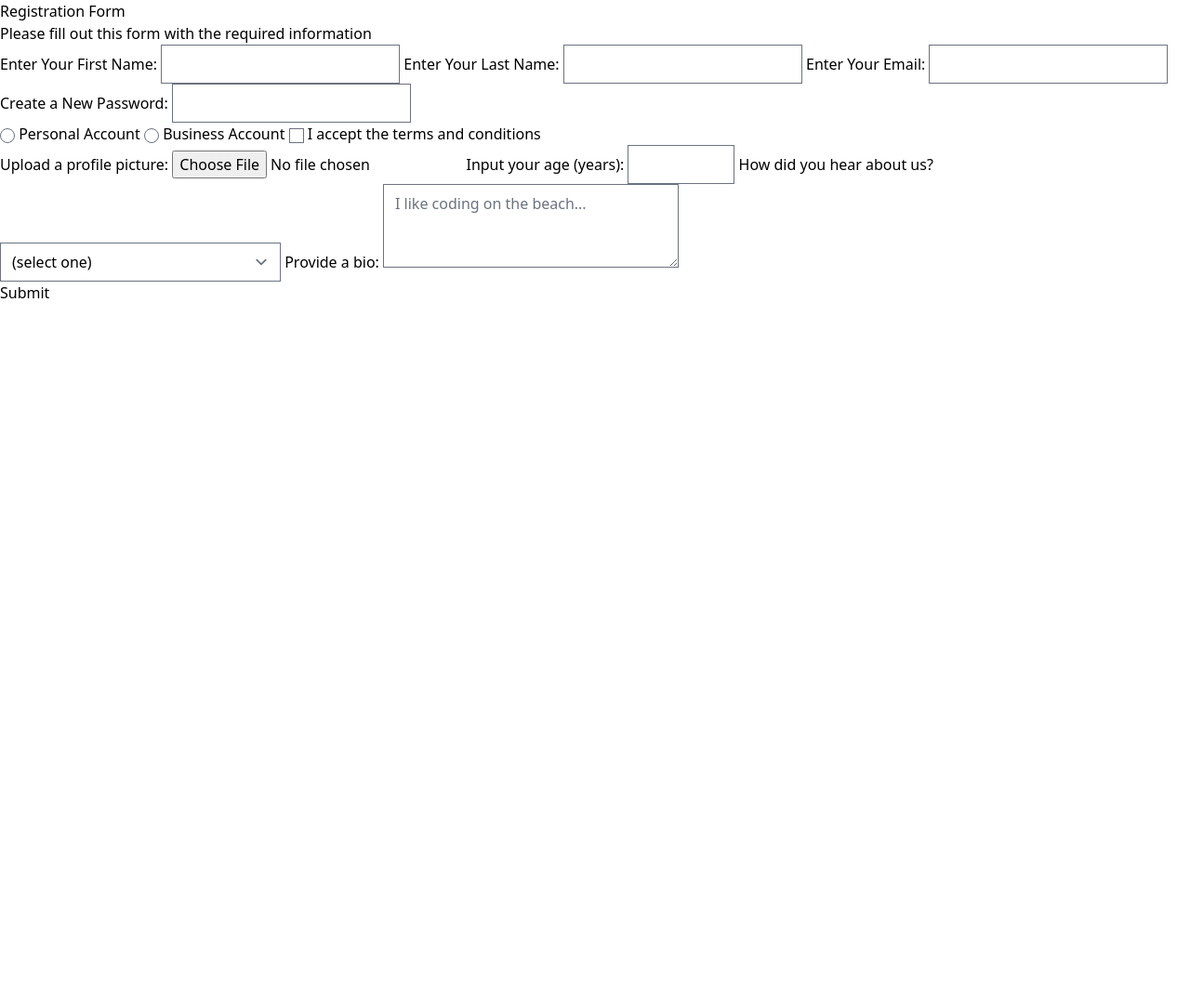
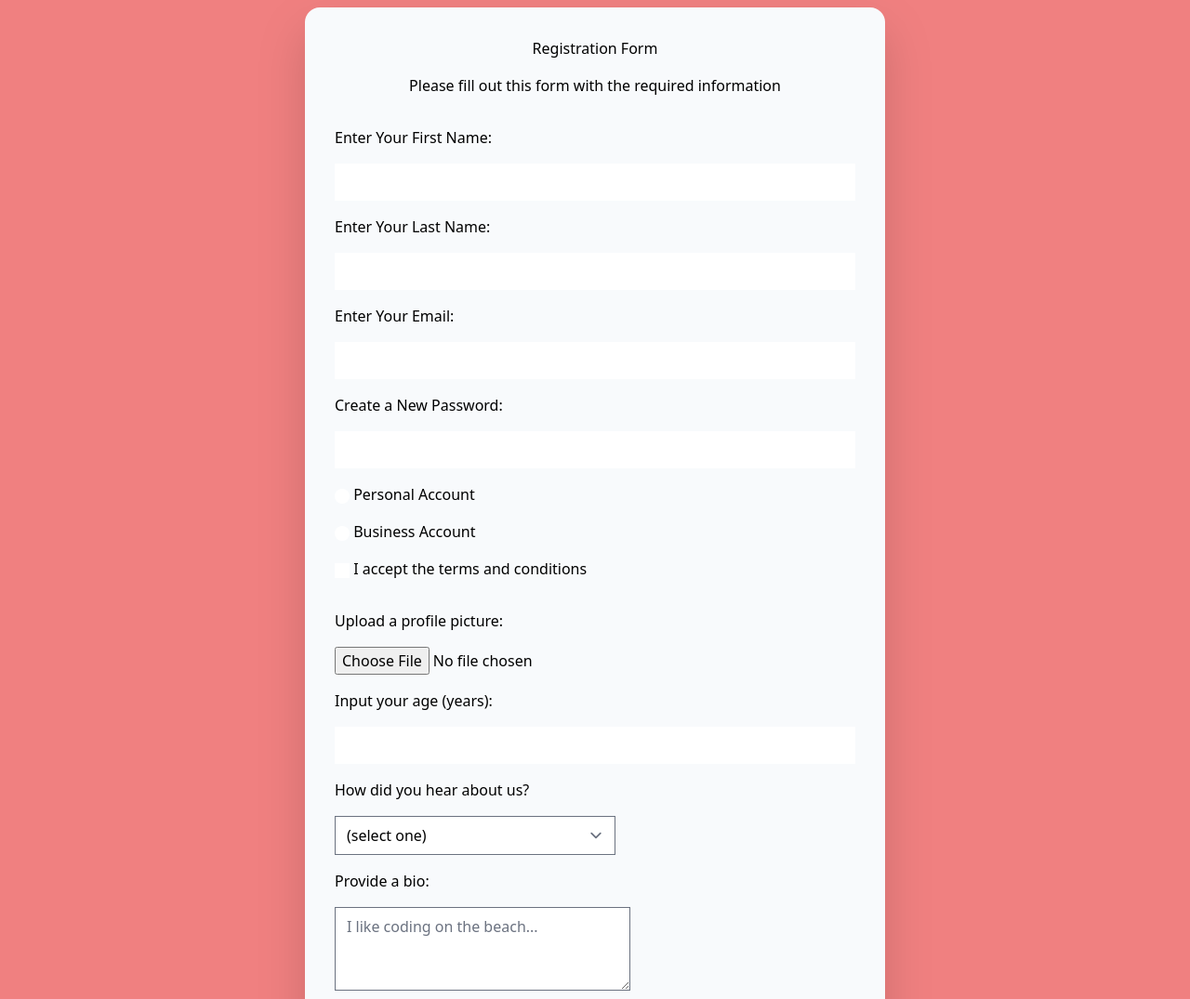
Before and after one commit to kayela-c/webform-freecodecamp, a plain HTML site: page index.html in a window 1280 px wide. Shown: the top 1075 px of the page at 93% size. Before the commit the page ends 800 px from the top, so only its background shows below. Drawn offline with nearby package versions, Linux system fonts and the light colour scheme.

Commit message:
added some styling

```diff
--- a/index.html
+++ b/index.html
@@ -1,60 +1,54 @@
 <!DOCTYPE html>
 <html>
   <head>
-    <title>Registration Form</title>
+    <title class="text-">Registration Form</title>
     <script src="https://cdn.tailwindcss.com"></script>
     <script src="https://cdn.tailwindcss.com?plugins=forms,typography,aspect-ratio,line-clamp"></script>
+    <link rel="stylesheet" href="styles.css" />
   </head>
-  <body class="p-0 m-0 mx-auto">
-    <h1>Registration Form</h1>
-    <p>Please fill out this form with the required information</p>
-    <form action="https://register-demo.freecodecamp.org">
+  <body class="p-0 m-0 mx-auto w-1/2 text-base">
+    <div name="form-container" class="bg-slate-50 drop-shadow-2xl rounded-2xl m-2 px-8 pt-8 pb-2 box-border">
+
+      <h1 class="text-center">Registration Form</h1>
+      <p class="text-center py-4">Please fill out this form with the required information</p>
+
+      <form action="https://register-demo.freecodecamp.org" class="">
         <fieldset>
-        <label
-          >Enter Your First Name: <input type="text" name="first-name" required
-        /></label>
-        <label
-          >Enter Your Last Name: <input type="text" name="last-name" required
-        /></label>
-        <label
-          >Enter Your Email: <input type="email" name="email" required
-        /></label>
-        <label
-          >Create a New Password:
+          <label class="">Enter Your First Name: </label
+          ><input type="text" class="" name="first-name" required />
+          <label>Enter Your Last Name: </label
+          ><input type="text" name="last-name" required />
+          <label>Enter Your Email: </label
+          ><input type="email" name="email" required />
+          <label>Create a New Password: </label>
           <input
             type="password"
             name="password"
             pattern="[a-z0-5]{8,}"
             required
-        /></label>
+          />
         </fieldset>
         <fieldset>
           <label
-          ><input type="radio" name="account-type" /> Personal
-          Account</label
+            ><input type="radio" name="account-type" /> Personal Account</label
           >
           <label
-          ><input type="radio" name="account-type" /> Business
-          Account</label
+            ><input type="radio" name="account-type" /> Business Account</label
           >
           <label>
-          <input type="checkbox" name="terms" class="" required /> I
-          accept the
+            <input type="checkbox" name="terms" class="" required /> I accept the
             <a href="https://www.freecodecamp.org/news/terms-of-service/"
               >terms and conditions</a
             >
           </label>
         </fieldset>
         <fieldset>
-        <label
-          >Upload a profile picture: <input type="file" name="file"
-        /></label>
-        <label
-          >Input your age (years):
-          <input type="number" name="age" min="13" max="120" />
-        </label>
-        <label
-          >How did you hear about us?
+          <label>Upload a profile picture: </label
+          ><input type="file" name="file" />
+          <label>Input your age (years): </label
+          ><input type="number" name="age" min="13" max="120" />
+
+          <label>How did you hear about us?</label>
           <select name="referrer">
             <option value="">(select one)</option>
             <option value="1">freeCodeCamp News</option>
@@ -62,18 +56,17 @@
             <option value="3">freeCodeCamp Forum</option>
             <option value="4">Other</option>
           </select>
-        </label>
-        <label
-          >Provide a bio:
+
+          <label>Provide a bio:</label>
           <textarea
             name="bio"
             rows="3"
             cols="30"
             placeholder="I like coding on the beach..."
           ></textarea>
-        </label>
         </fieldset>
-      <input class="btn" type="submit" value="Submit" />
+        <input class= "bg-gradient-to-r from-purple-400 to-fuchsia-300 px-4 py-2 my-8 rounded-full w-full flex justify-center border-none uppercase text-white text-lg" type="submit" value="Submit" />
       </form>
+    </div>
   </body>
 </html>
--- a/styles.css
+++ b/styles.css
@@ -1,4 +1,17 @@
+label {
+    display: block;
+}
+
+
 body {
-    width: 50%;
-    margin: auto;
+    background-color: lightcoral;
 }
+
+label {
+    margin: 1rem 0;
+}
+
+input {
+    border-style: none;
+    width: 100%;
+}
```
Lines whose indentation alone changed are shown as unchanged.
